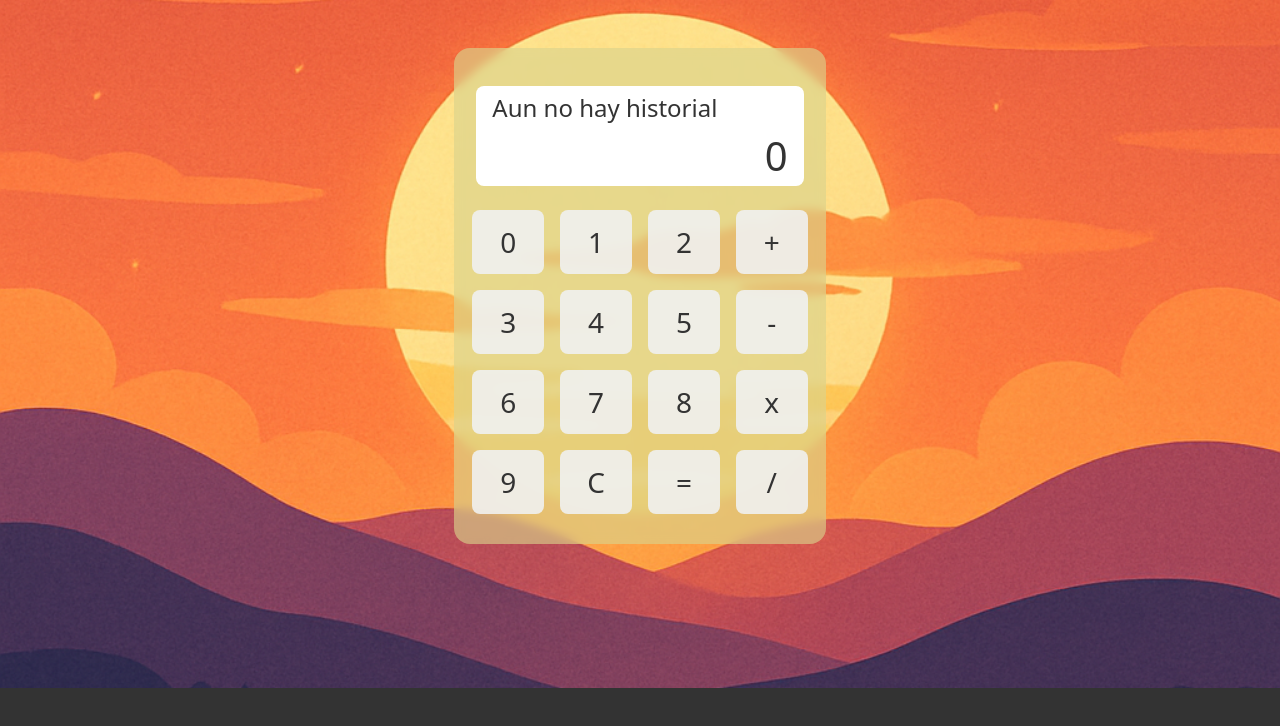
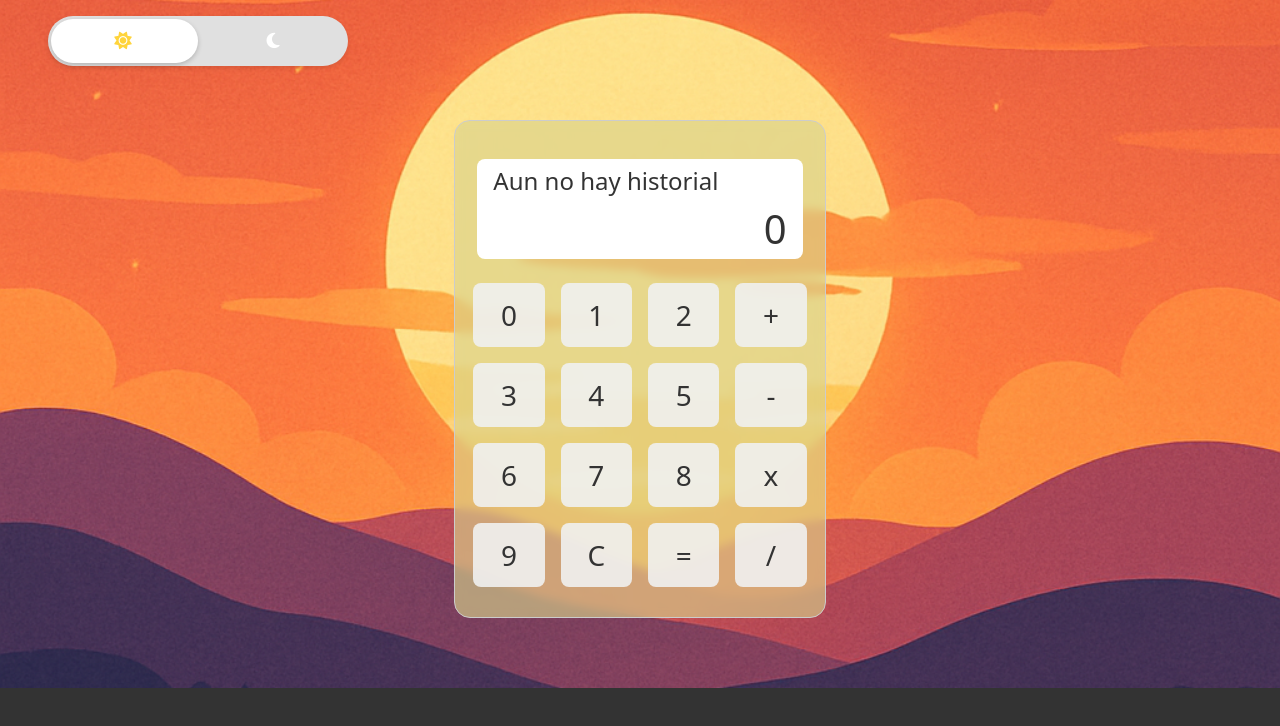
Before and after one commit to Alemarch05/Calculator, a plain HTML site: page view/html/index.html in a window 1280 px wide. Drawn offline with nearby package versions, Linux system fonts and the light colour scheme.

Commit message:
Toogle design Image night

```diff
--- a/controller/js/main.js
+++ b/controller/js/main.js
@@ -3,6 +3,15 @@ const form = document.getElementById('calculator-form');
 const history = document.getElementById('history');
 const screen = document.getElementById('screen');
 const buttons = document.querySelectorAll('.number');
+const toggleSwitch = document.getElementById('toggleSwitch');
+const body = document.querySelector('body');
+
+toggleSwitch.addEventListener('click', () => {
+ toggleSwitch.classList.toggle('active');
+
+   body.classList.toggle('body-noche');
+   body.classList.toggle('body-dia');
+})
 
 
 let currentInput = "";
--- a/view/css/style.css
+++ b/view/css/style.css
@@ -1,6 +1,11 @@
-body{
+.body-dia{
     background-color: #333 ;
     background-image: url(/public/images/diurno.png);
+    background-size: cover;
+    background-repeat: no-repeat;
+}
+.body-noche{
+    background-image: url(/public/images/noctuno.png);
     background-size: cover;
     background-repeat: no-repeat;
 }
@@ -20,8 +25,18 @@ body{
     color: #333;
 }
 
-.content{
+.body-dia .content{
     background-color: rgba(218, 212, 140, 0.637);
+    border: 1px solid #ccc;
+    backdrop-filter: blur(5px);
+    height: 70%;
+    padding: 2%;
+    border-radius: 1rem;
+}
+
+.body-noche .content{
+    background-color: rgba(0, 0, 0, 0.637);
+    border: 1px solid #000000;
     backdrop-filter: blur(5px);
     height: 70%;
     padding: 2%;
@@ -37,3 +52,79 @@ body{
     font-size: 1.5rem;
     color: #333;
 }
+
+
+/*  */
+.toggle-container {
+  width: 11%;
+  display: inline-block;
+  margin-top: 1rem;
+}
+
+.toggle-switch {
+  position: relative;
+  display: inline-block;
+  width: 300px;
+  height: 50px;
+  background-color: #e0e0e0;
+  border-radius: 25px;
+  cursor: pointer;
+  transition: all 0.3s ease;
+  box-shadow: 0 2px 5px rgba(0,0,0,0.1);
+}
+
+.toggle-switch.active {
+  background-color: #007bff;
+}
+
+.toggle-slider {
+  position: absolute;
+  top: 3px;
+  left: 3px;
+  width: 147px;
+  height: 44px;
+  background-color: white;
+  border-radius: 22px;
+  transition: transform 0.3s ease;
+  box-shadow: 0 2px 5px rgba(0,0,0,0.2);
+}
+
+.toggle-switch.active .toggle-slider {
+  transform: translateX(147px);
+}
+
+.toggle-option {
+  position: absolute;
+  top: 0;
+  width: 150px;
+  height: 50px;
+  display: flex;
+  align-items: center;
+  justify-content: center;
+  font-weight: 500;
+  font-size: 14px;
+  transition: color 0.3s ease;
+  z-index: 1;
+}
+
+.toggle-option.left {
+  left: 0;
+  color: #333;
+}
+
+.toggle-option.right {
+  right: 0;
+  color: #666;
+}
+
+.toggle-switch.active .toggle-option.left {
+  color: white;
+}
+
+.toggle-switch.active .toggle-option.right {
+  color: #333;
+}
+
+
+
+/*  */
--- a/view/html/index.html
+++ b/view/html/index.html
@@ -6,9 +6,22 @@
     <title>Calculadora</title>
     <link href="https://cdn.jsdelivr.net/npm/bootstrap@5.3.2/dist/css/bootstrap.min.css" rel="stylesheet">
     <link rel="stylesheet" href="/view/css/style.css">
+    <link  rel="stylesheet" href="https://cdnjs.cloudflare.com/ajax/libs/font-awesome/6.5.0/css/all.min.css"/>
 </head>
-<body>
+<body class="body-dia">
+  <div class="toggle-container mx-5">
+  <div class="toggle-switch" id="toggleSwitch">
+    <div class="toggle-slider"></div>
+    <div class="toggle-option left"><i class="fa-solid fa-sun fa-lg" style="color: #FFD43B;"></i>
+</div>
+    <div class="toggle-option right"><i class="fa-solid fa-moon fa-lg" style="color: #ffffff;"></i></div>
+  </div>
+</div>
+
     <div class="container">
+
+
+
         <div class="col-md-4 content mt-5">
                 <div class="col-md-12 my-3 screen bg-white">
                     <div class="history" id="history">
```
Also changed, not shown: public/images/noctuno.png (added).
